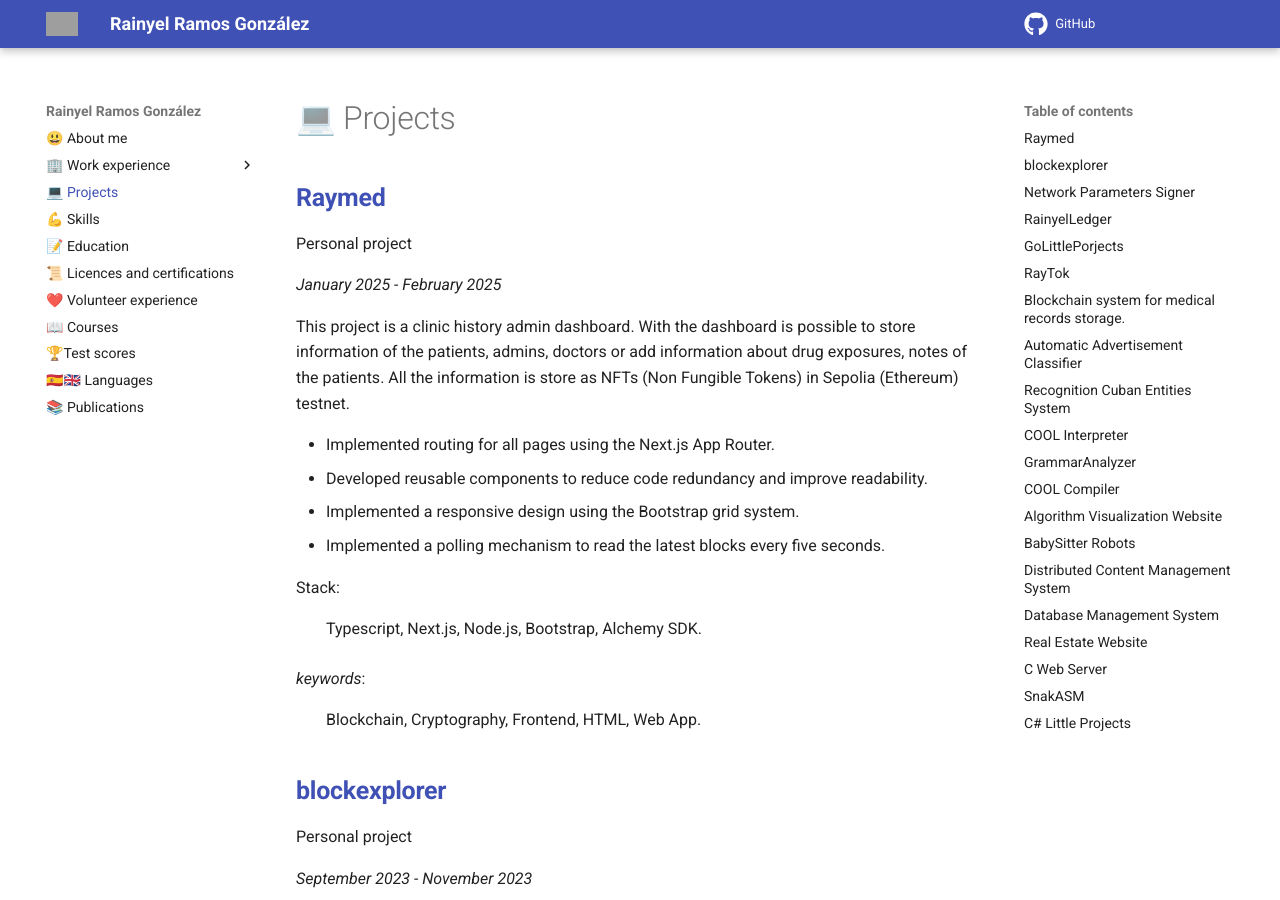
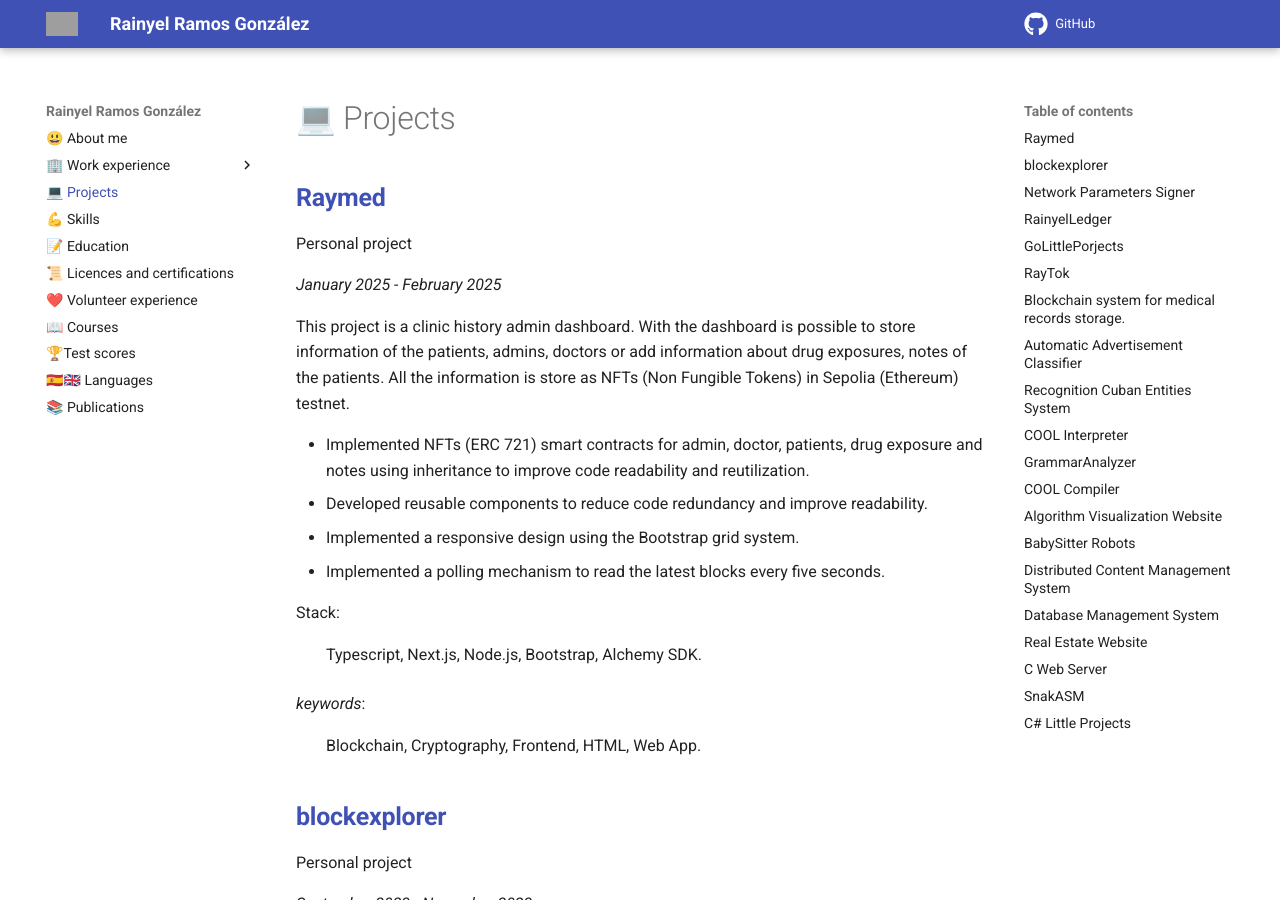
Before and after one commit to rayniel95/rayniel95.github.io, an MkDocs documentation site: the page built from docs/projects/projects.md, in a window 1280 px wide and 900 px high. Built offline with MkDocs 1.6.1 and Material for MkDocs 9.7.7, drawn with Linux system fonts in a browser that asks for light colours; grey boxes are pictures that could not be loaded.

Commit message:
docs(projects): update project description

```diff
--- a/docs/projects/projects.md
+++ b/docs/projects/projects.md
@@ -6,7 +6,7 @@ Personal project
 
 This project is a clinic history admin dashboard. With the dashboard is possible to  store information of the patients, admins, doctors or add information about drug exposures, notes of the patients. All the information is store as NFTs (Non Fungible Tokens) in Sepolia (Ethereum) testnet.
 
-- Implemented routing for all pages using the Next.js App Router.
+- Implemented NFTs (ERC 721) smart contracts for admin, doctor, patients, drug exposure and notes using inheritance to improve code readability and reutilization.
 - Developed reusable components to reduce code redundancy and improve readability.
 - Implemented a responsive design using the Bootstrap grid system.
 - Implemented a polling mechanism to read the latest blocks every five seconds.
```
